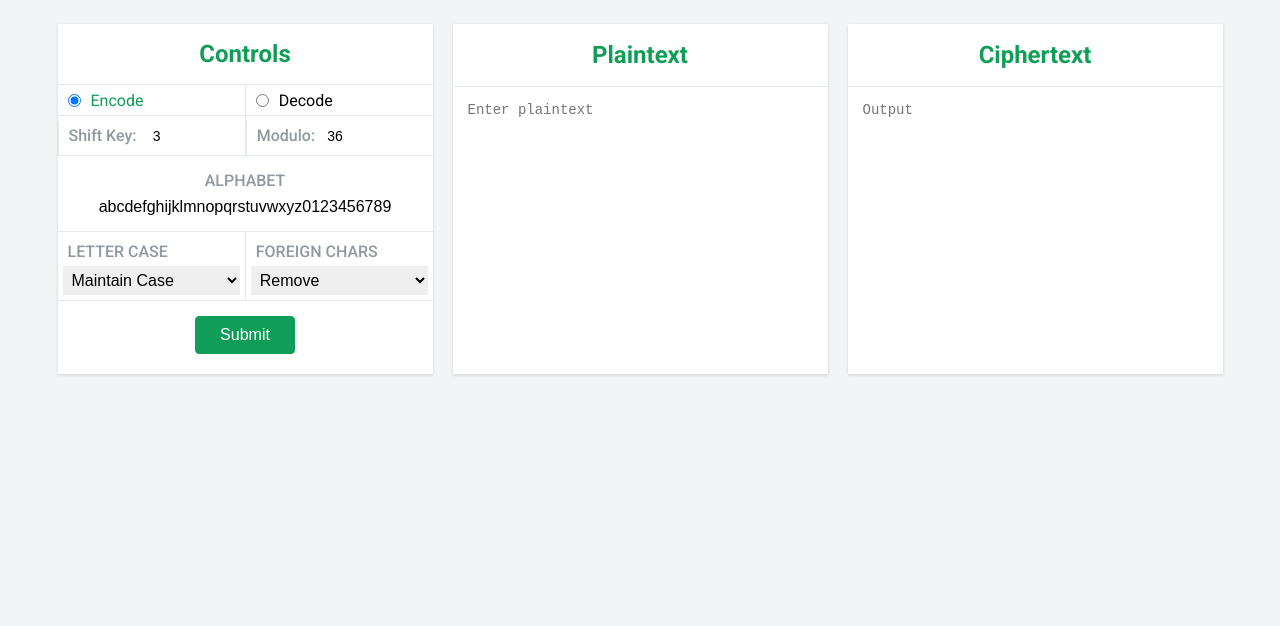
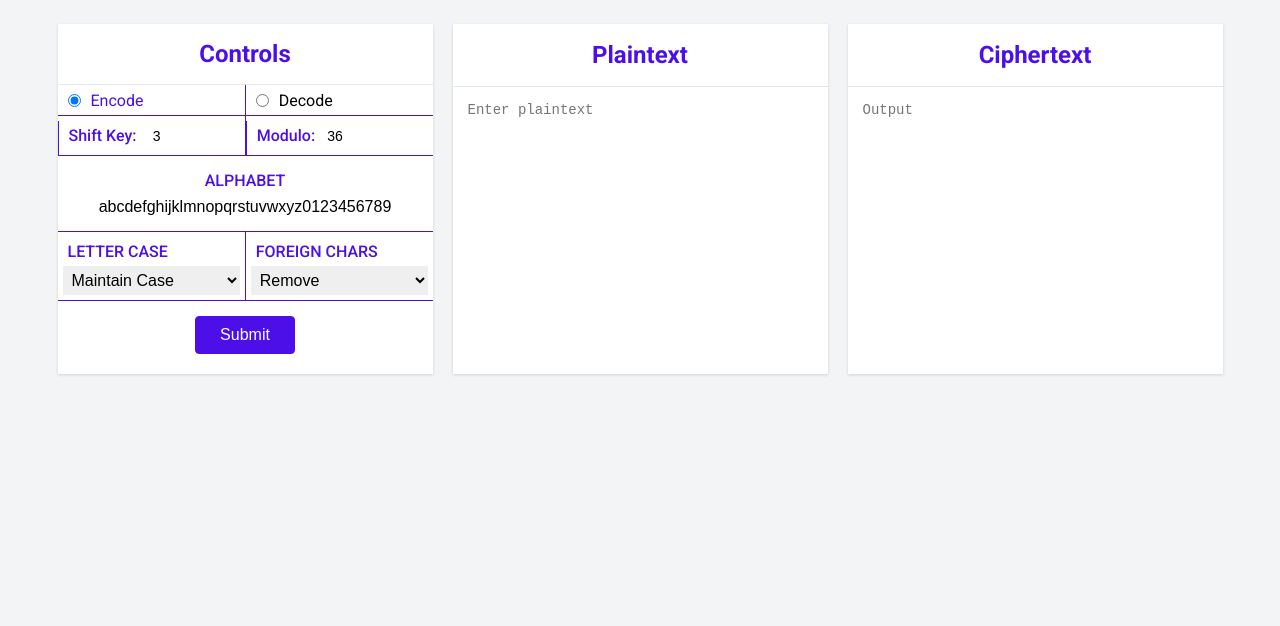
Before and after one commit to nirmal-92/Arrow-Cipher, a plain HTML site: page index.html in a window 1280 px wide. Shown: the part 174-800 px from the top of the page. Drawn offline with Linux system fonts and the light colour scheme.

Commit message:
style2 commit

```diff
--- a/style.css
+++ b/style.css
@@ -15,7 +15,7 @@ body {
 
 h1 {
     font-size: 75px;
-    color: #0F9D58;
+    color: #4c0fe8;
 }
 
 .container {
@@ -64,7 +64,7 @@ h1 {
 }
 
 .box h2 {
-    color: #0F9D58;
+    color: #4c0fe8;
 }
 
 .box #controls {
@@ -77,7 +77,7 @@ h1 {
     flex-direction: row;
     justify-content: center;
     align-items: center;
-    border-bottom: 1px solid #e3e8ec;
+    border-bottom: 1px solid #4c0fe8;
 }
 
 .box #controls .row:first-child div {
@@ -95,17 +95,17 @@ h1 {
 }
 
 input[type="radio"]:checked+label {
-    color: #0F9D58;
+    color: #4c0fe8;
 }
 
 .box #controls .row:first-child div:last-child {
-    border-left: 1px solid #e3e8ec;
+    border-left: 1px solid #4c0fe8;
 }
 
 .box #controls .row:nth-child(2) div {
     display: flex;
     flex-direction: row;
-    color: #90999e;
+    color: #4c0fe8;
     font-weight: 500;
     height: fit-content;
     width: 100%;
@@ -131,13 +131,13 @@ input[type="radio"]:checked+label {
 }
 
 .box #controls .row:nth-child(2) div:last-child {
-    border-left: 1px solid #e3e8ec;
+    border-left: 1px solid #4c0fe8;
 }
 
 .box #controls .column div {
     display: flex;
     flex-direction: column;
-    color: #90999e;
+    color: #4c0fe8;
     font-weight: 500;
     height: fit-content;
     width: 100%;
@@ -146,7 +146,7 @@ input[type="radio"]:checked+label {
 }
 
 .box #controls .column div:last-child {
-    border-bottom: 1px solid #e3e8ec;
+    border-bottom: 1px solid #4c0fe8;
     padding-bottom: 15px;
 }
 
@@ -167,7 +167,7 @@ input[type="radio"]:checked+label {
 .box #controls .row:nth-child(4) div {
     display: flex;
     flex-direction: column;
-    color: #90999e;
+    color: #4c0fe8;
     font-weight: 500;
     height: fit-content;
     width: 100%;
@@ -176,7 +176,7 @@ input[type="radio"]:checked+label {
 }
 
 .box #controls .row:nth-child(4) div:last-child {
-    border-left: 1px solid #e3e8ec;
+    border-left: 1px solid #4c0fe8;
 }
 
 select {
@@ -201,13 +201,13 @@ select {
     border-radius: .25rem;
     transition: color .15s ease-in-out, background-color .15s ease-in-out, border-color .15s ease-in-out, box-shadow .15s ease-in-out;
     color: #fff;
-    background-color: #0F9D58;
-    border-color: #0F9D58;
+    background-color: #4c0fe8;
+    border-color: #4c0fe8;
 }
 
 #submit:hover {
-    background-color: #11ab61;
-    border-color: #11ab61;
+    background-color: #4c0fe8;
+    border-color: #4c0fe8;
 }
 
 .box textarea {
```
